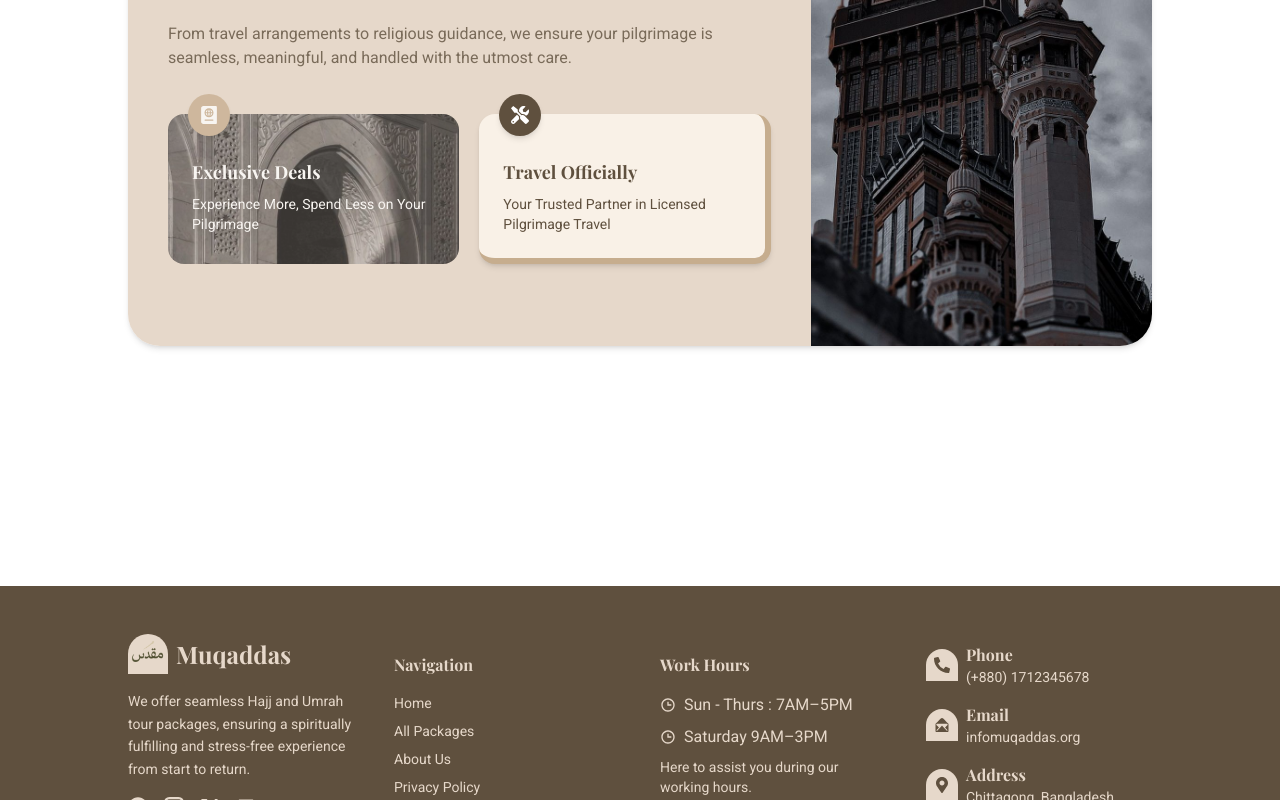
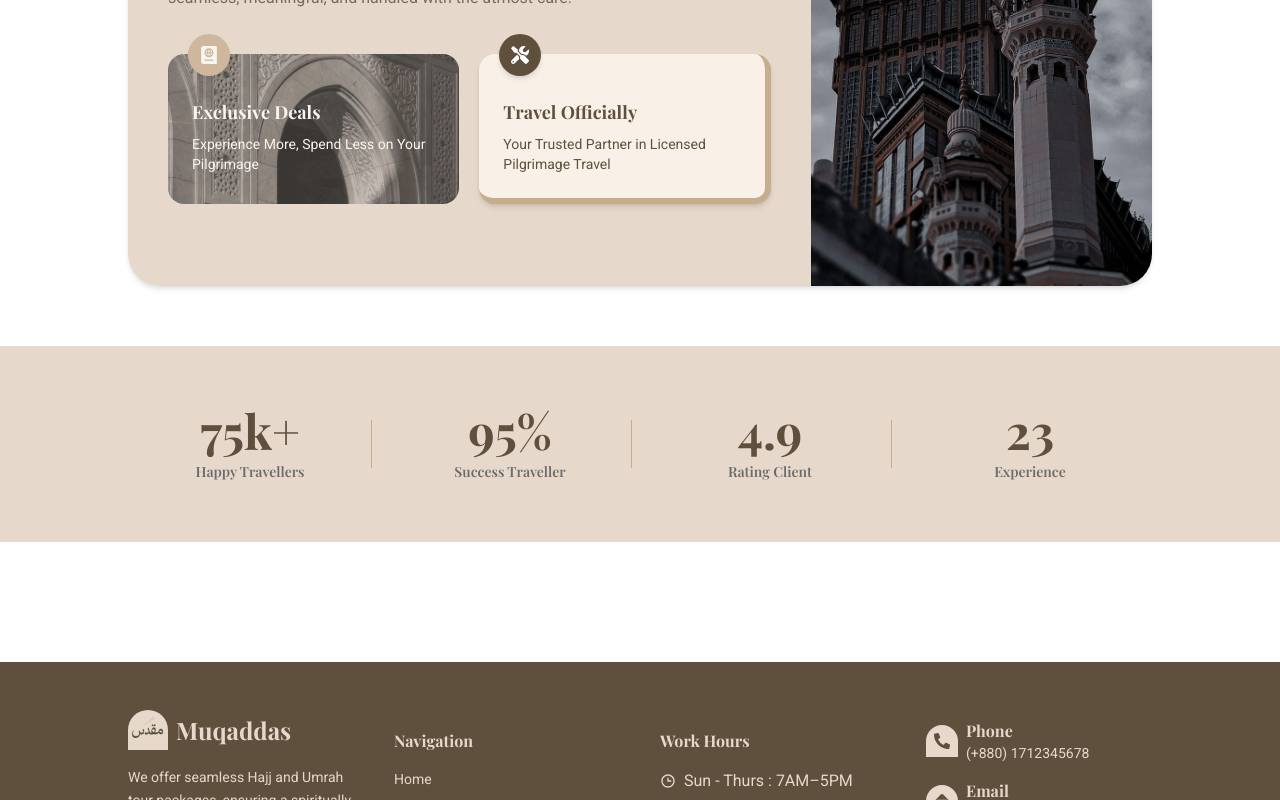
Before and after one commit to ameerhamzahd/Muqaddas, a React (Vite) app: page / in a window 1280 px wide. Shown: the part 1095-1895 px from the top of the page. Built offline with nearby package versions, Linux system fonts and the light colour scheme; a web font is replaced by a local one.

Commit message:
Muqaddas CountUp-UI done.

```diff
--- a/package.json
+++ b/package.json
@@ -17,6 +17,7 @@
     "react": "^19.1.0",
     "react-countup": "^6.5.3",
     "react-dom": "^19.1.0",
+    "react-fast-marquee": "^1.6.5",
     "react-hook-form": "^7.57.0",
     "react-icons": "^5.5.0",
     "react-modal": "^3.16.3",
--- a/src/components/Banner/Banner.jsx
+++ b/src/components/Banner/Banner.jsx
@@ -22,7 +22,7 @@ const Banner = () => {
                     style={{ backgroundImage: `url(${bannerImage})` }}
                 ></div>
 
-                <div className="relative flex flex-col md:flex-row items-center justify-center md:justify-between gap-10 pt-30 pb-15 md:pb-0 max-w-5xl mx-auto">
+                <div className="relative flex flex-col md:flex-row items-center justify-center md:justify-between gap-10 pt-30 pb-15 md:pb-0 max-w-5xl mx-auto px-3 lg:px-0">
                     {/* Left Image */}
                     <motion.div
                         initial={{ opacity: 0, x: -40 }}
@@ -44,7 +44,7 @@ const Banner = () => {
                         initial={{ opacity: 0, x: 40 }}
                         animate={{ opacity: 1, x: 0 }}
                         transition={{ duration: 1 }}
-                        className="text-white w-full md:w-1/2 text-center md:text-start md:pr-3 lg-pr-0"
+                        className="text-white w-full md:w-1/2 text-center md:text-start"
                     >
                         <div className="flex items-center gap-2 mb-2 text-lg font-semibold justify-center md:justify-start">
                             <span className="bg-[#E6D8CA] text-secondary p-2 rounded-full">
--- a/src/components/Shared/AboutMuqaddas/AboutMuqaddas.jsx
+++ b/src/components/Shared/AboutMuqaddas/AboutMuqaddas.jsx
@@ -7,7 +7,7 @@ import dealBg from "../../../assets/mosque3.jpg";
 const AboutMuqaddas = () => {
     return (
         <div className='px-5 lg:px-0'>
-            <div className="max-w-5xl mx-auto my-30 rounded-4xl overflow-hidden grid md:grid-cols-3 shadow-md">
+            <div className="max-w-5xl mx-auto my-15 rounded-4xl overflow-hidden grid md:grid-cols-3 shadow-md">
                 {/* Left Section with motion */}
                 <motion.div
                     initial={{ opacity: 0, x: -40 }}
--- /dev/null
+++ b/src/components/Shared/CountUp/CountUp.jsx
@@ -0,0 +1,59 @@
+import React, { useEffect, useState } from 'react';
+import CountUp from 'react-countup';
+
+const CountUpSection = () => {
+
+    const stats = [
+        { id: 1, value: 75, suffix: 'k+', label: 'Happy Travellers' },
+        { id: 2, value: 95, suffix: '%', label: 'Success Traveller' },
+        { id: 3, value: 4.9, suffix: '', label: 'Rating Client' },
+        { id: 4, value: 23, suffix: '', label: 'Experience' },
+    ];
+
+    const [visible, setVisible] = useState(false);
+
+    useEffect(() => {
+        // Show elements when component mounts
+        setVisible(true);
+    }, []);
+
+    return (
+        <div className="bg-[#E6D8CA] py-15">
+            <div className="max-w-5xl mx-auto grid md:grid-cols-4 items-center gap-4">
+                {
+                    stats.map((stat, index) => (
+                        <div
+                            key={stat.id}
+                            className="text-center text-secondary flex-1 relative"
+                        >
+                            <h2 className="text-5xl font-bold">
+                                {
+                                    visible && (
+                                        <CountUp
+                                            start={0}
+                                            end={stat.value}
+                                            duration={2.5}
+                                            suffix={stat.suffix}
+                                            decimals={stat.value % 1 !== 0 ? 1 : 0}
+                                            enableScrollSpy
+                                            scrollSpyDelay={100}
+                                        />
+                                    )
+                                }
+                            </h2>
+                            <p className="text-[#6b6b6b] mt-2 text-sm font-semibold">
+                                {stat.label}
+                            </p>
+                            {/* Vertical line divider (except last) */}
+                            {index !== stats.length - 1 && (
+                                <span className="hidden sm:block absolute right-0 top-1/2 transform -translate-y-1/2 h-12 border-r border-primary" />
+                            )}
+                        </div>
+                    ))
+                }
+            </div>
+        </div>
+    );
+};
+
+export default CountUpSection;
--- a/src/pages/Home/Home.jsx
+++ b/src/pages/Home/Home.jsx
@@ -1,6 +1,7 @@
 import React from 'react';
 import Banner from '../../components/Banner/Banner';
 import AboutMuqaddas from '../../components/Shared/AboutMuqaddas/AboutMuqaddas';
+import CountUp from '../../components/Shared/CountUp/CountUp';
 
 const Home = () => {
     return (
@@ -12,6 +13,10 @@ const Home = () => {
             <div>
                 <AboutMuqaddas></AboutMuqaddas>
             </div>
+
+            <div>
+                <CountUp></CountUp>
+            </div>
         </div>
     );
 };
```
Also changed, not shown: 1 other file (tests, documents, lock files or other folders).
